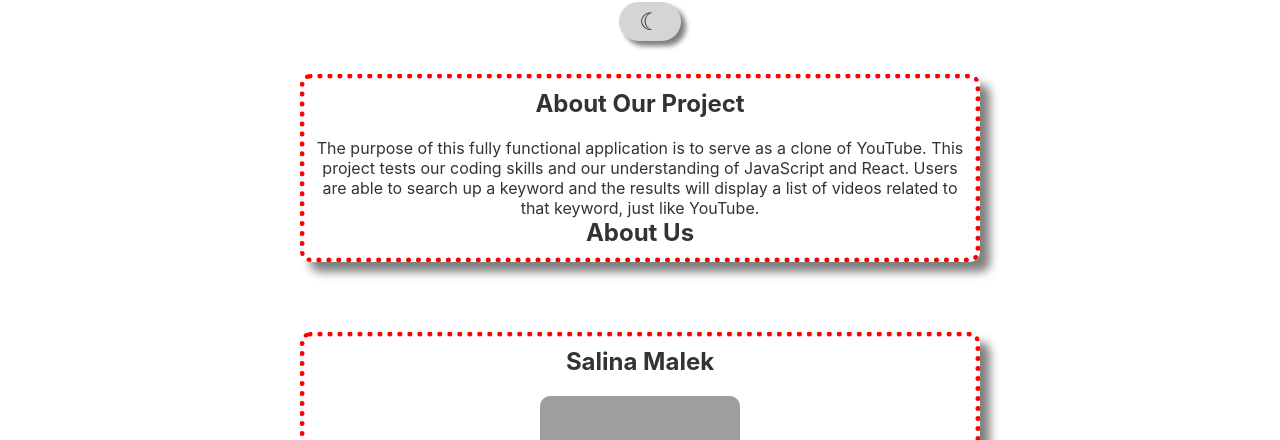
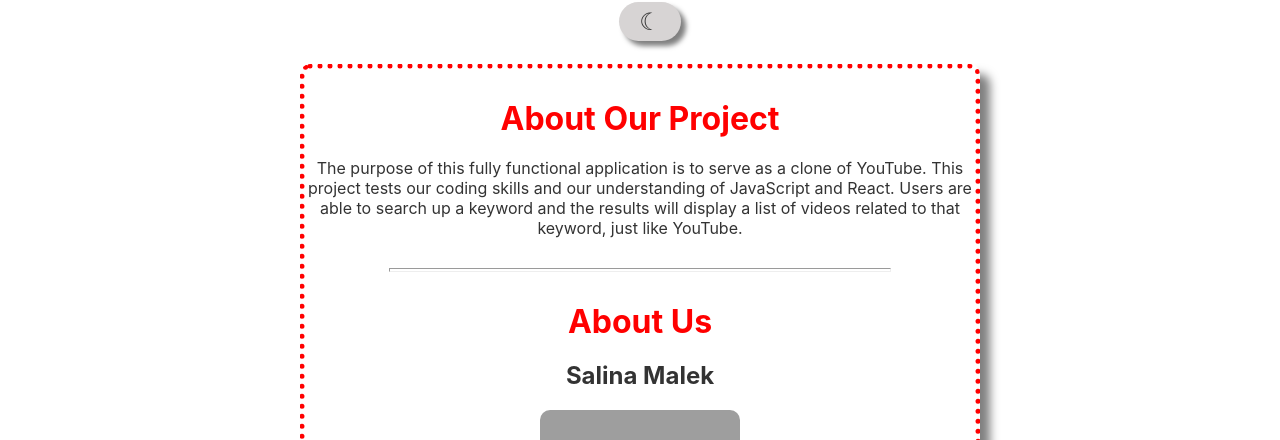
Before and after one commit to Salinamalek/Youtube-Clone-Project, a React (Create React App) app: page /About in a window 1280 px wide. Shown: the part 164-604 px from the top of the page. Built offline with nearby package versions, Linux system fonts and the light colour scheme; no server answers; grey boxes are pictures that could not be loaded; the HTML template or start-up script is replaced by a standard one.

Commit message:
final cleanup

```diff
--- a/src/App.css
+++ b/src/App.css
@@ -148,13 +148,28 @@ h4 {
   /* font-size: larger; */
 }
 
-.devs,
+/* .devs{
+  border: 5px dotted rgb(255, 0, 0);
+  border-radius: 10px;
+  margin: 10px 300px 10px 300px;
+  box-shadow: 10px 10px 10px rgba(0, 0, 0, 0.5);
+  padding: 10px;
+}
 .aboutHeader {
   border: 5px dotted rgb(255, 0, 0);
   border-radius: 10px;
-  margin: 20px 300px 10px 300px;
+  margin: 10px 300px 10px 300px;
   box-shadow: 10px 10px 10px rgba(0, 0, 0, 0.5);
-  padding: 10px;
+  padding: 20px;
+} */
+
+.aboutSection {
+  border: 5px dotted rgb(255, 0, 0);
+  border-radius: 10px;
+  margin: 10px 300px 30px 300px;
+  box-shadow: 10px 10px 10px rgba(0, 0, 0, 0.5);
+
+
 }
 
 .photo {
@@ -170,10 +185,21 @@ footer {
 .devHr {
   width: 500px;
   height: 2px;
-  /* color: rgb(244, 130, 130); */
+}
+
+.devHr2 {
+  width: 500px;
+  height: 2px;
+  margin-top: 30px;
 }
 
 .errImg {
   width: 100px;
   height: 100px;
 }
+
+.titleAbout {
+  margin-top: 30px;
+  font-size: xx-large;
+  color: red;
+}
--- a/src/components/About.js
+++ b/src/components/About.js
@@ -1,9 +1,10 @@
 export default function About() {
   return (
     <section>
-      <div className="aboutHeader">
+    <div className="aboutSection">
+      <div>
         <div>
-          <h1>About Our Project</h1>
+          <h1 className="titleAbout">About Our Project</h1>
           <br />
           <p className="projDesc">
             The purpose of this fully functional application is to serve as a
@@ -13,14 +14,13 @@ export default function About() {
             that keyword, just like YouTube.
           </p>
         </div>
-        <h1>About Us</h1>
+        <hr className="devHr2"/>
+        <h1 className="titleAbout">About Us</h1>
+        <br/>
       </div>
-      <br />
-      <br />
-
       <div className="devs">
         <div className="salina">
-          <h1>Salina Malek</h1>
+          <h2>Salina Malek</h2>
           <br />
           <img
             className="photo"
@@ -81,6 +81,7 @@ export default function About() {
       </div>
       <br />
       <br />
+      </div>
       <div>
         <footer>
           <p>YouTube™</p>
```
